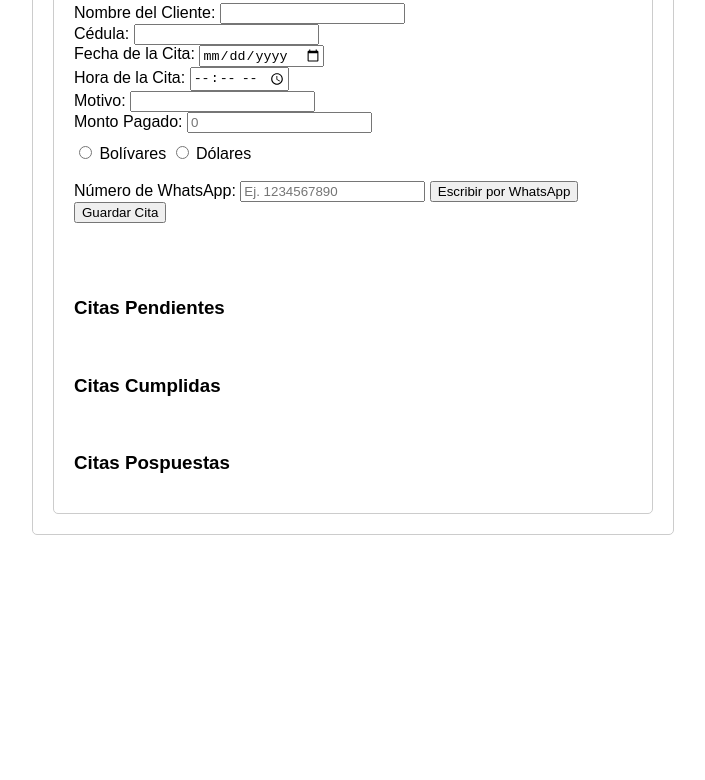
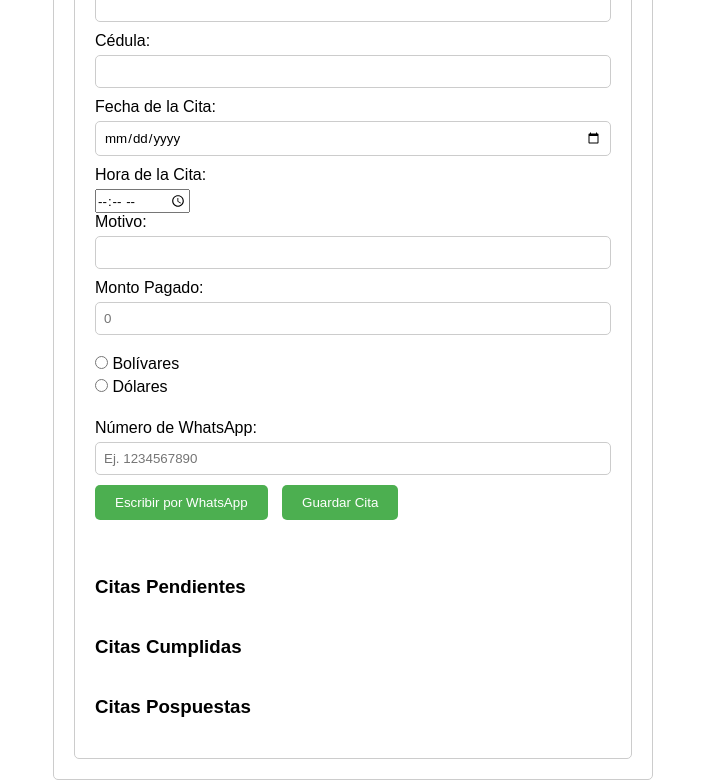
Before and after one commit to staticxtrem/agendak, a plain HTML site: page index.html in a window 1280 px wide. Shown: the part 138-918 px from the top of the page, without its empty margins (287-992 px from the left). Before the commit the page ends 800 px from the top, so only its background shows below. Drawn offline with nearby package versions, Linux system fonts and the light colour scheme.

Commit message:
Update styles.css

```diff
--- a/styles.css
+++ b/styles.css
@@ -1,5 +1,8 @@
-body {
-    font-family: Arial, sans-serif;
+* {
+    margin: 0;
+    padding: 0;
+    font-family: 'poppins', sans-serif;
+    box-sizing: border-box;
 }
 
 .container {
@@ -15,11 +18,46 @@ form {
     margin-bottom: 20px;
 }
 
+label {
+    display: block;
+    margin-bottom: 5px;
+}
+
+input[type="text"],
+input[type="date"],
+input[type="number"] {
+    width: 100%;
+    padding: 8px;
+    margin-bottom: 10px;
+    border: 1px solid #ccc;
+    border-radius: 5px;
+}
+
 .currency-options {
     margin-top: 10px;
 }
 
-.citas-container {
+.currency-options label {
+    margin-right: 15px;
+}
+
+button {
+    padding: 10px 20px;
+    background-color: #4CAF50;
+    color: white;
+    border: none;
+    border-radius: 5px;
+    cursor: pointer;
+    margin-right: 10px;
+}
+
+button:hover {
+    background-color: #45a049;
+}
+
+#citas-pendientes,
+#citas-cumplidas,
+#citas-pospuestas {
     margin-top: 20px;
 }
 
```
